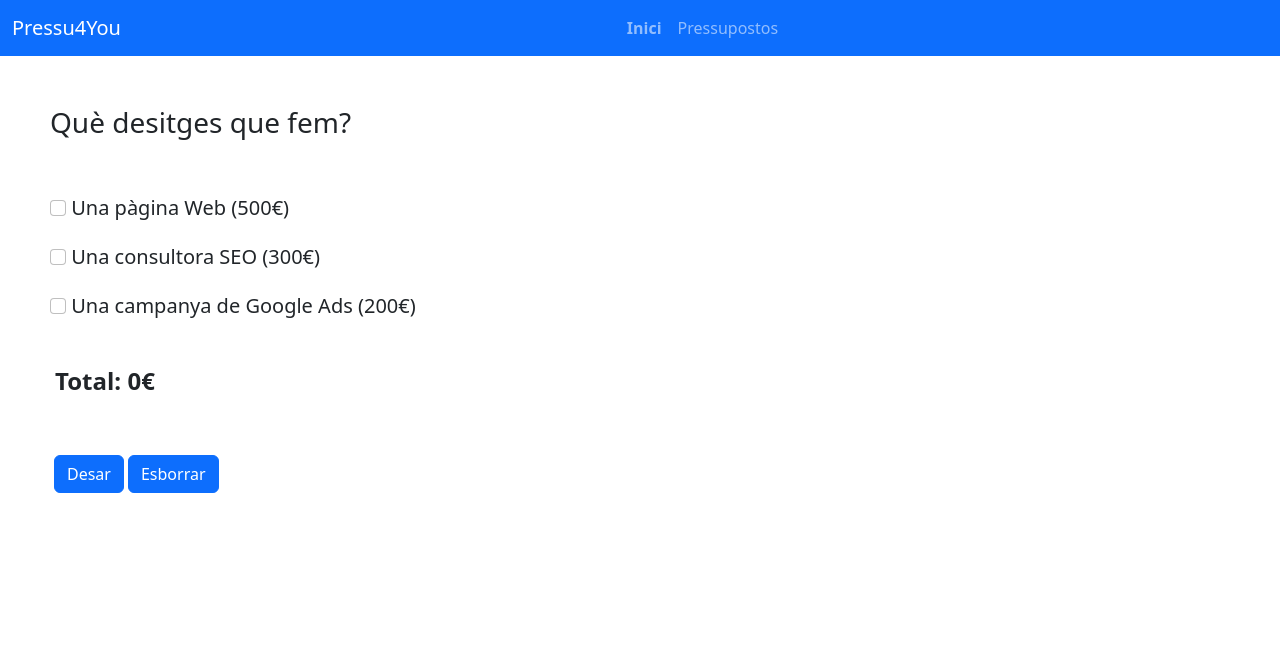
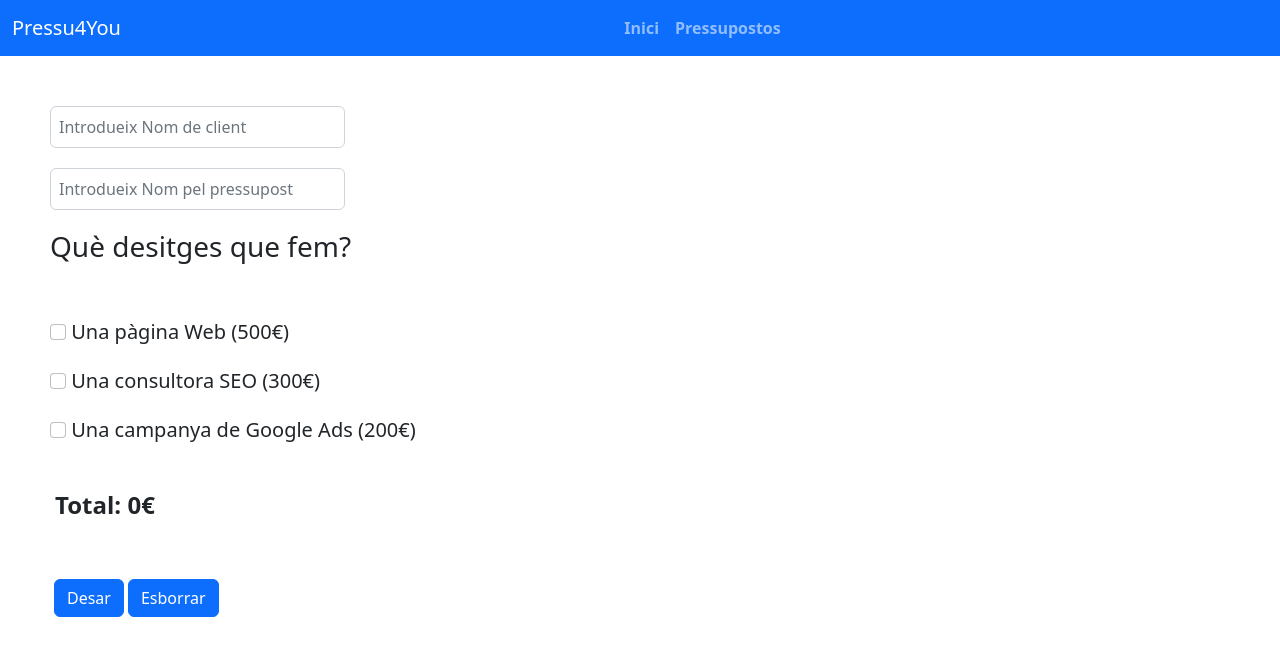
Before and after one commit to Xavi-BCN/sprint7-a, a React (Create React App) app: page /budgets in a window 1280 px wide. Shown: the top 656 px of the page. Built offline with nearby package versions, Linux system fonts and the light colour scheme.

Commit message:
Exercise 7 Start

```diff
--- a/src/Styles/App.css
+++ b/src/Styles/App.css
@@ -24,3 +24,7 @@ label{
 .container-wellcome{
   margin: 50px;
 }
+
+.form-control{
+  margin-bottom: 20px;
+}
--- a/src/components/Navbar.jsx
+++ b/src/components/Navbar.jsx
@@ -22,7 +22,7 @@ export const Navbar = () => {
           <div className="collapse navbar-collapse" id="navbarNavAltMarkup">
             <div className="navbar-nav mx-auto">
               <Link className="nav-link fw-bold" to={process.env.PUBLIC_URL}>Inici</Link>
-              <Link className="nav-link" to={process.env.PUBLIC_URL + "/budgets"}>Pressupostos</Link>
+              <Link className="nav-link fw-bold" to={process.env.PUBLIC_URL + "/budgets"}>Pressupostos</Link>
             </div>
           </div>
         </div>
--- a/src/components/Panel.js
+++ b/src/components/Panel.js
@@ -8,9 +8,9 @@ function Panel ({ paginas, idiomas , onPageChange, onLangChange }){
     <>
       <StylPanel>
         <p className="text-start ">Núm. pàgines: </p>
-        <Controls onChange={onPageChange} value={paginas} />
+        <Controls onChange={onPageChange} value={paginas} literal='pàgines'/>
         <p className="text-start" >Núm. d'idiomes:</p>
-        <Controls onChange={onLangChange} value={idiomas} />
+        <Controls onChange={onLangChange} value={idiomas} literal='idiomes'/>
       </StylPanel>
     </>
   );
--- a/src/components/controls.jsx
+++ b/src/components/controls.jsx
@@ -2,7 +2,7 @@ import '../../src/Styles/Control.css'
 import Info from './info';
 
 
-function Controls({ onChange, value }) {
+function Controls({ onChange, value, literal }) {
 
   function increment() {
     onChange(value + 1)
@@ -41,7 +41,7 @@ function Controls({ onChange, value }) {
         </div>
         <div className="col-1"></div>
         <div className="col-1 ">
-          <Info />
+          <Info valor={value} texte={literal}/>
         </div>
       </div>
     </div>
--- a/src/components/info.jsx
+++ b/src/components/info.jsx
@@ -21,7 +21,7 @@ return (
     aria-labelledby="exampleModalLabel"
     aria-hidden="true"
   >
-    <div className="modal-dialog modal-dialog-centered">
+    <div className="modal-dialog modal-dialog-centered  modal-sm">
       <div className="modal-content">
         <div className="modal-body">Has triat fer una web amb {valor} {texte}</div>
 
--- a/src/pages/budgets.js
+++ b/src/pages/budgets.js
@@ -13,6 +13,10 @@ export default function Budgets() {
   const [pages, setPages] = useState(1);
   const [lang, setLang] = useState(1);
   const [total, setTotal ] = useState(0);
+  const [budgetName, setBudgetName ] = useState('');
+  const [costumerName, setCostumerName ] = useState('');
+  const [dateBudget, setDateBudget ] = useState('');
+
   const [listBudgets, setListBudgets] = useState([]);
 
   const calculateBudget = () => {
@@ -59,10 +63,8 @@ export default function Budgets() {
   }
 
   useEffect(() => {
-    console.log('Paso por UsseEfect sin control de variables')
     existBudget = JSON.parse(localStorage.getItem('Presupuesto'));
     if (existBudget) {
-      console.log('Paso por UsseEfect sin control de variables, existe LOCALSTORAGE lleno')
       loadData(existBudget);
     }
   }, [])
@@ -81,13 +83,16 @@ export default function Budgets() {
     setLang(existBudget[0].lang);
     setSeo(existBudget[0].seo);
     setAds(existBudget[0].ads);
+    setBudgetName(existBudget[0].budgetName);
+    setCostumerName(existBudget[0].costumerName);
+    setDateBudget(existBudget[0].dateBudget);
     setTotal(existBudget[0].total);
   }
 
   const saveData = ()=>{
-    //setListBudgets([...listBudgets, {web, pages, lang, seo, ads, total}]);  Para mas de un presu
+    //setListBudgets([...listBudgets, {budgetName, dateBudget, costumerName, web, pages, lang, seo, ads, total}]);  Para mas de un presu
     console.log('Guardado en Array de Presupuestos')
-    setListBudgets([{web, pages, lang, seo, ads, total}]);  // Para un solo presu
+    setListBudgets([{budgetName, dateBudget, costumerName, web, pages, lang, seo, ads, total}]);  // Para un solo presu
  }
 
  const deleteData = ()=>{
@@ -99,6 +104,21 @@ export default function Budgets() {
 
   return (
     <div className="App">
+      <input
+       className='form-control w-25 p-2'
+       type="text"
+       placeholder="Introdueix Nom de client"
+       onChange={ (e) => setCostumerName(e.target.value)}
+       value={costumerName}
+       >
+       </input>
+      <input
+        className='form-control w-25 p-2'
+        type="text"
+        placeholder="Introdueix Nom pel pressupost"
+        onChange={ (e) => setBudgetName(e.target.value)}
+        value={budgetName}>
+        </input>
       <h3>Què desitges que fem?</h3><br/><br/>
           <input
             id='checkyweb'
```
